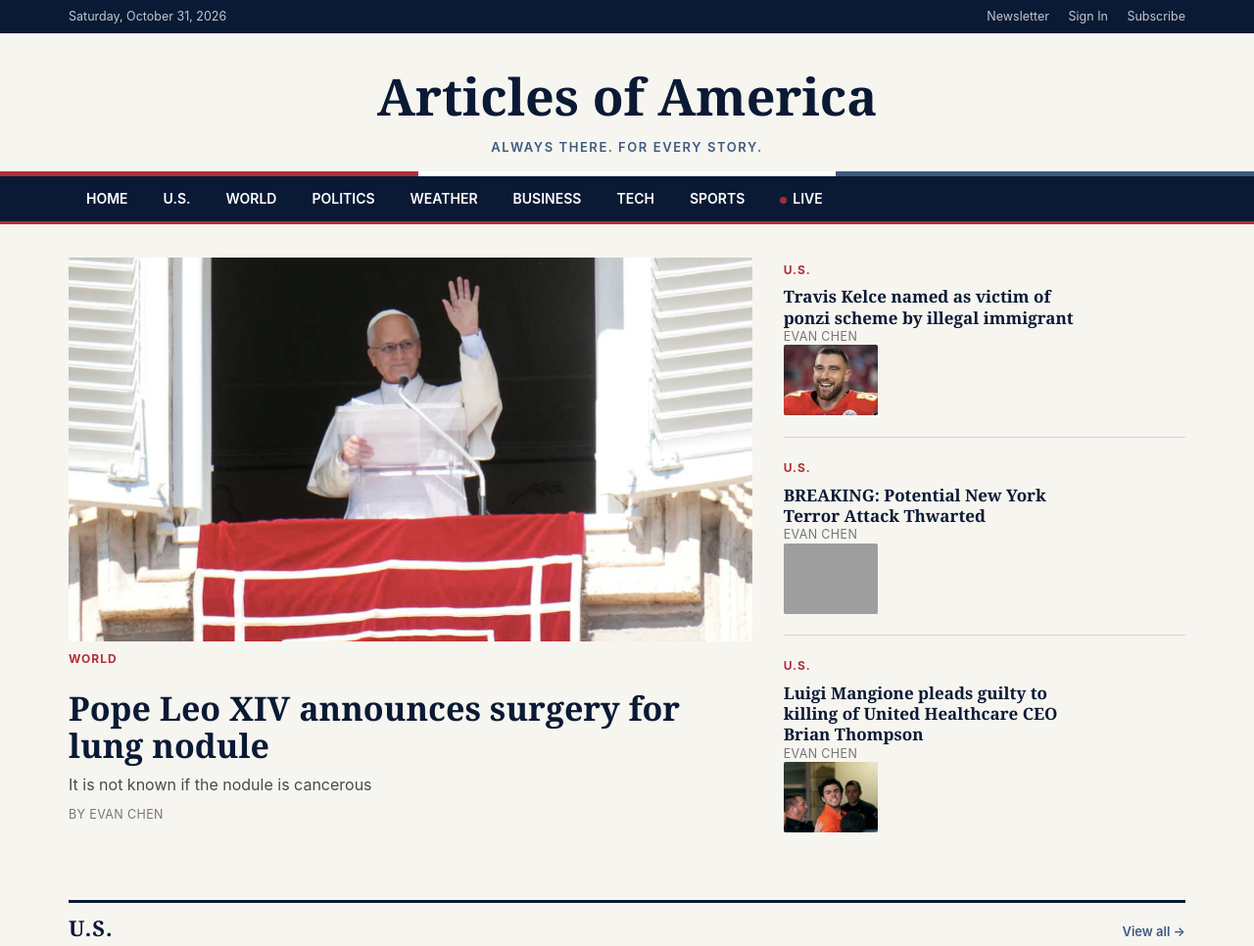
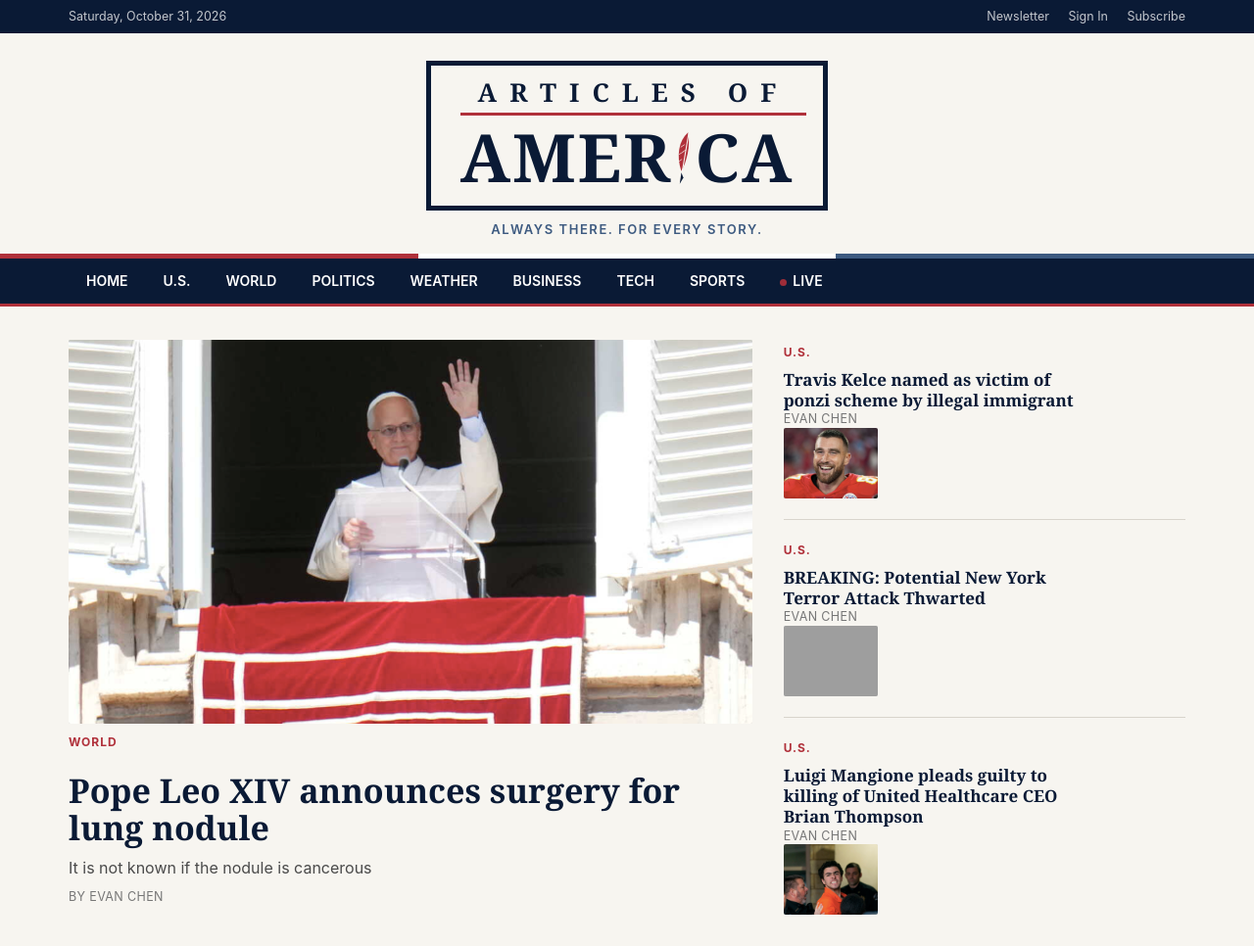
Before and after one commit to evantc2010-a11y/evantc2010-ally-Articles-of-America, an Eleventy site: page index.njk in a window 1280 px wide. Shown: the top 966 px of the page at 98% size. Built offline with nearby package versions, Linux system fonts and the light colour scheme; Eleventy itself is replaced by a stand-in of ours; files that its build step writes are made by us from their sources; grey boxes are pictures that could not be loaded.

Commit message:
Update index.njk

```diff
--- a/index.njk
+++ b/index.njk
@@ -15,21 +15,19 @@
     --white: #FFFFFF;
   }
   * { margin: 0; padding: 0; box-sizing: border-box; }
-  body {
-    background: var(--paper);
-    color: var(--ink);
-    font-family: -apple-system, BlinkMacSystemFont, "Segoe UI", Helvetica, Arial, sans-serif;
-    line-height: 1.4;
-  }
+  body { background: var(--paper); color: var(--ink); font-family: -apple-system, BlinkMacSystemFont, "Segoe UI", Helvetica, Arial, sans-serif; line-height: 1.4; }
   a { color: inherit; text-decoration: none; }
   .wrap { max-width: 1180px; margin: 0 auto; padding: 0 20px; }
   .utility-bar { background: var(--navy); color: rgba(255,255,255,0.75); font-size: 12.5px; }
   .utility-bar .wrap { display: flex; justify-content: space-between; align-items: center; height: 34px; }
   .utility-bar nav a { margin-left: 16px; color: rgba(255,255,255,0.75); }
   .masthead { background: var(--paper); padding: 28px 0 16px; text-align: center; }
-  .masthead h1 { font-family: Georgia, serif; font-weight: 700; font-size: 52px; color: var(--navy); }
-  .masthead a { color: var(--navy); }
-  .masthead .tagline { font-size: 13px; letter-spacing: 0.12em; text-transform: uppercase; color: var(--steel); margin-top: 6px; font-weight: 600; }
+  .masthead h1 { display: inline-block; border: 5px solid var(--navy); padding: 14px 30px 16px; line-height: 1; text-transform: uppercase; font-family: Georgia, "Times New Roman", serif; font-weight: 700; color: var(--navy); }
+  .masthead h1 a { color: var(--navy); display: block; }
+  .logo-top { display: block; font-size: 26px; letter-spacing: 0.5em; margin-right: -0.5em; text-align: center; padding-bottom: 8px; margin-bottom: 8px; border-bottom: 3px solid var(--red); }
+  .logo-bottom { display: block; font-size: 68px; letter-spacing: 0.03em; }
+  .quill { display: inline-block; height: 0.8em; width: 0.34em; vertical-align: -0.04em; color: var(--red); }
+  .masthead .tagline { font-size: 13px; letter-spacing: 0.12em; text-transform: uppercase; color: var(--steel); margin-top: 10px; font-weight: 600; }
   .tri-rule { height: 5px; width: 100%; background: linear-gradient(to right, var(--red) 0 33.33%, var(--white) 33.33% 66.66%, var(--steel) 66.66% 100%); }
   .main-nav { background: var(--navy); border-bottom: 3px solid var(--red); }
   .main-nav ul { display: flex; list-style: none; flex-wrap: wrap; }
@@ -68,7 +66,7 @@
   footer .cols { display: flex; gap: 40px; flex-wrap: wrap; }
   footer .cols a { display: block; margin-bottom: 8px; color: rgba(255,255,255,0.65); }
   footer .legal { text-align: center; margin-top: 28px; color: rgba(255,255,255,0.4); font-size: 12px; }
-  @media (max-width: 860px) { .lead-grid { grid-template-columns: 1fr; } .card-grid { grid-template-columns: 1fr 1fr; } .masthead h1 { font-size: 38px; } }
+  @media (max-width: 860px) { .lead-grid { grid-template-columns: 1fr; } .card-grid { grid-template-columns: 1fr 1fr; } .logo-bottom { font-size: 44px; } .logo-top { font-size: 17px; letter-spacing: 0.4em; margin-right: -0.4em; } }
   @media (max-width: 560px) { .card-grid { grid-template-columns: 1fr; } }
 </style>
 </head>
@@ -86,7 +84,7 @@
 </div>
 
 <header class="masthead">
-  <h1><a href="/evantc2010-ally-Articles-of-America/">Articles of America</a></h1>
+  <h1><a href="/evantc2010-ally-Articles-of-America/" aria-label="Articles of America"><span class="logo-top">Articles of</span><span class="logo-bottom">Amer<svg class="quill" viewBox="0 0 30 80" aria-hidden="true"><path d="M22 2 C8 14 4 38 12 60 C20 46 26 22 22 2 Z" fill="currentColor"/><path d="M23 3 L12 68" stroke="#F7F5F0" stroke-width="1.6" fill="none"/><path d="M17 20 L11 24 M15 31 L8 35 M13 42 L7 46 M19 28 L14 31" stroke="#F7F5F0" stroke-width="1" fill="none"/><path d="M12 62 L9.5 79 L15 70 Z" fill="#0A1A35"/></svg>ca</span></a></h1>
   <p class="tagline">Always there. For every story.</p>
 </header>
 
@@ -109,7 +107,7 @@
 </nav>
 
 <main class="wrap" id="main-content">
-  <p style="color:red; padding: 40px 0; text-align:center;">TEST - If you see this, JavaScript is not running</p>
+  <p style="color:#999; padding: 40px 0; text-align:center;">Loading articles...</p>
 </main>
 
 <footer>
@@ -145,7 +143,7 @@ const BASE = '/evantc2010-ally-Articles-of-America';
 const CATEGORIES = ['U.S.', 'World', 'Politics', 'Weather', 'Business', 'Tech', 'Sports'];
 
 const articles = [
- {
+  {
     "title": "Pope Leo XIV announces surgery for lung nodule",
     "category": "World",
     "author": "Evan Chen",
@@ -199,7 +197,7 @@ const articles = [
     "url": "/evantc2010-ally-Articles-of-America/articles/mitch-mcconnell-out-of-rehab-new-statement-released/",
     "date": "2026-08-06"
   },
-   {
+  {
     "title": "Mayor Mamdani could be banned from attending 9/11 remembrance ceremony",
     "category": "U.S.",
     "author": "Evan Chen",
@@ -227,15 +225,6 @@ const articles = [
     "date": "2026-07-28"
   },
   {
-    "title": "US cuts all trade with NATO ally Spain",
-    "category": "World",
-    "author": "Evan Chen",
-    "image": "/evantc2010-ally-Articles-of-America/images/1653346_0.jpeg.webp",
-    "summary": "Trump demands END to Spanish Trade",
-    "url": "/evantc2010-ally-Articles-of-America/articles/breaking/",
-    "date": "2026-07-08"
-  },
-  {
     "title": "Andy Burnham is UK's next Prime Minister",
     "category": "World",
     "author": "Evan Chen",
@@ -251,6 +240,15 @@ const articles = [
     "image": "",
     "summary": "",
     "url": "/evantc2010-ally-Articles-of-America/articles/breaking-graham-platner-announces-he-will-drop-out-of-the-race-for-u-s-senate-following-bombshell-allegations-of-rape/",
+    "date": "2026-07-08"
+  },
+  {
+    "title": "US cuts all trade with NATO ally Spain",
+    "category": "World",
+    "author": "Evan Chen",
+    "image": "/evantc2010-ally-Articles-of-America/images/1653346_0.jpeg.webp",
+    "summary": "Trump demands END to Spanish Trade",
+    "url": "/evantc2010-ally-Articles-of-America/articles/breaking/",
     "date": "2026-07-08"
   }
 ];
```
